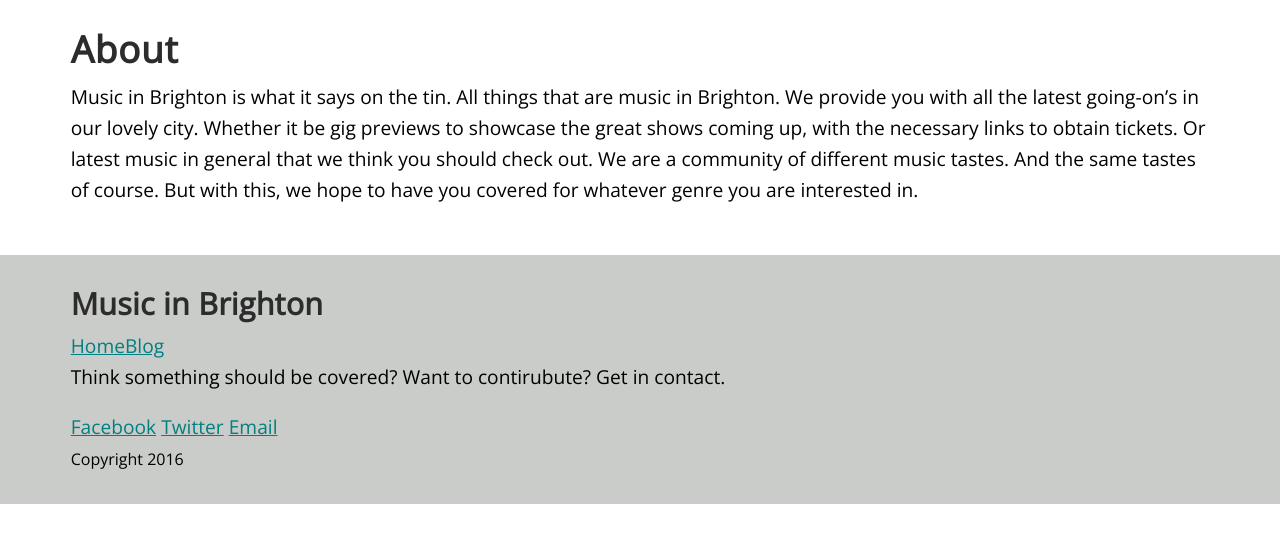
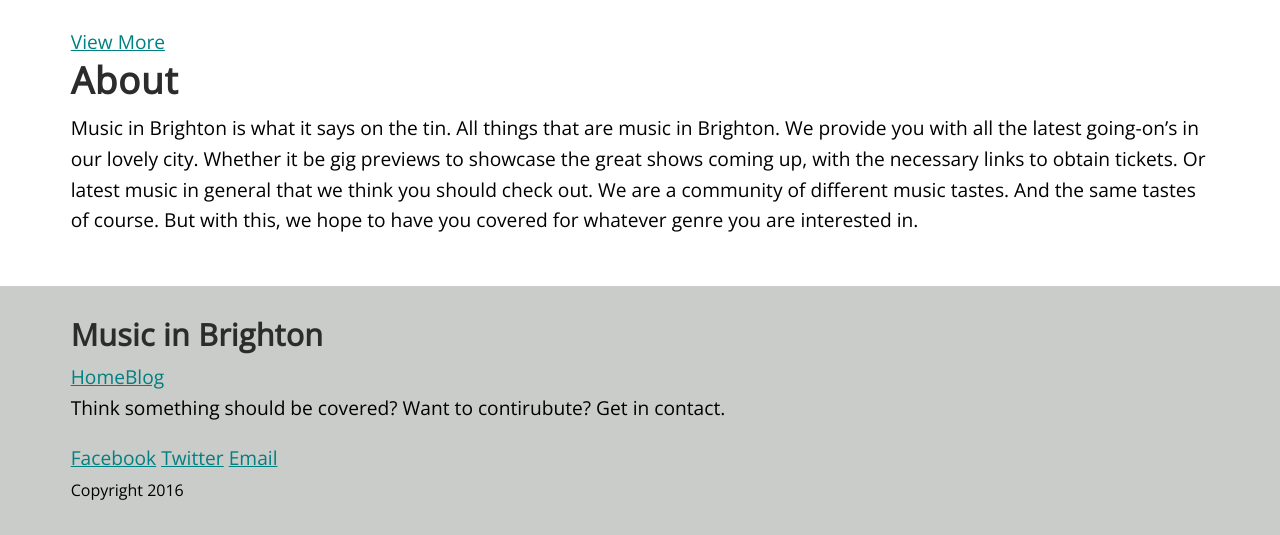
Before and after one commit to mattgreenfield/music, a Jekyll site: the page built from index.html, in a window 1280 px wide, cut to the strip 617-1152 px from the top of the page. Built offline with Jekyll 4.4.1, drawn with Linux system fonts in a browser that asks for light colours; before the commit the page ends 1121 px from its top, so only the background shows below that.

Commit message:
link to blog home

```diff
--- a/index.html
+++ b/index.html
@@ -22,5 +22,7 @@ layout: default
 
 </div>
 
+<a href="blog/index.html">View More</a>
+
 <h2 class="heading heading--delta">About</h2>
 <p>Music in Brighton is what it says on the tin. All things that are music in Brighton. We provide you with all the latest going-on’s in our lovely city. Whether it be gig previews to showcase the great shows coming up, with the necessary links to obtain tickets. Or latest music in general that we think you should check out. We are a community of different music tastes. And the same tastes of course. But with this, we hope to have you covered for whatever genre you are interested in.</p>
```
Also changed, not shown: 1 other file.
